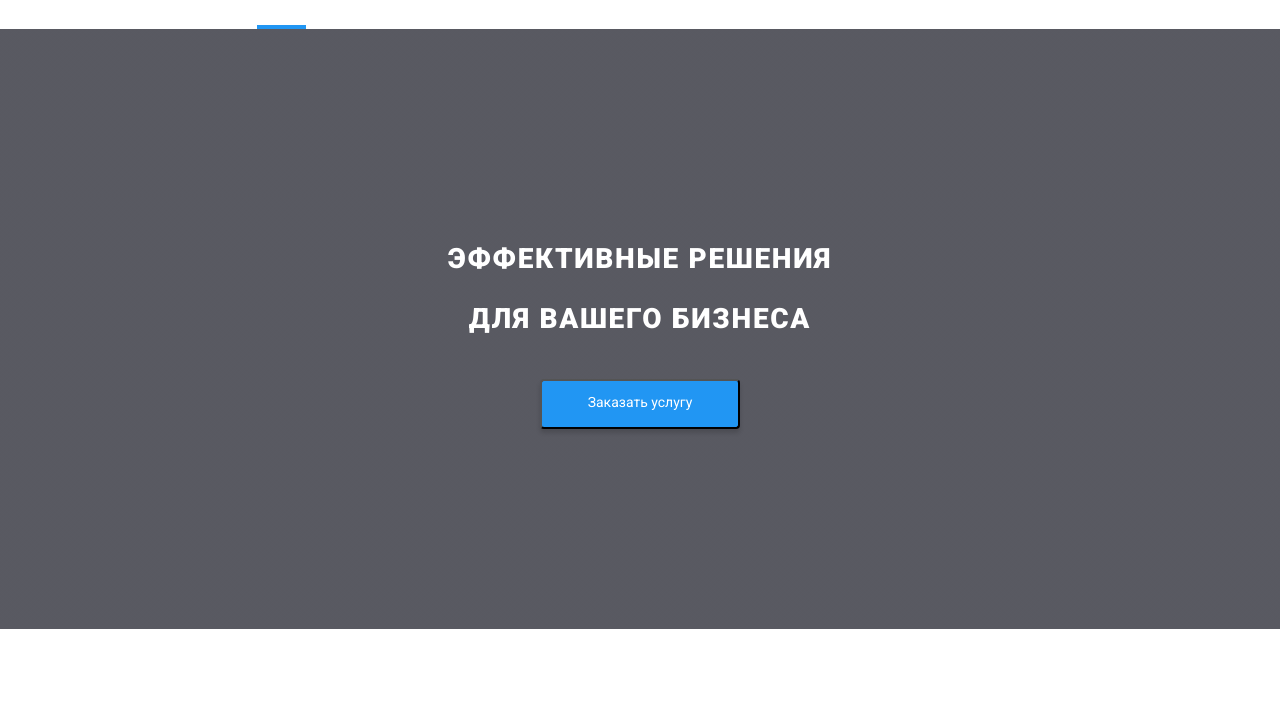
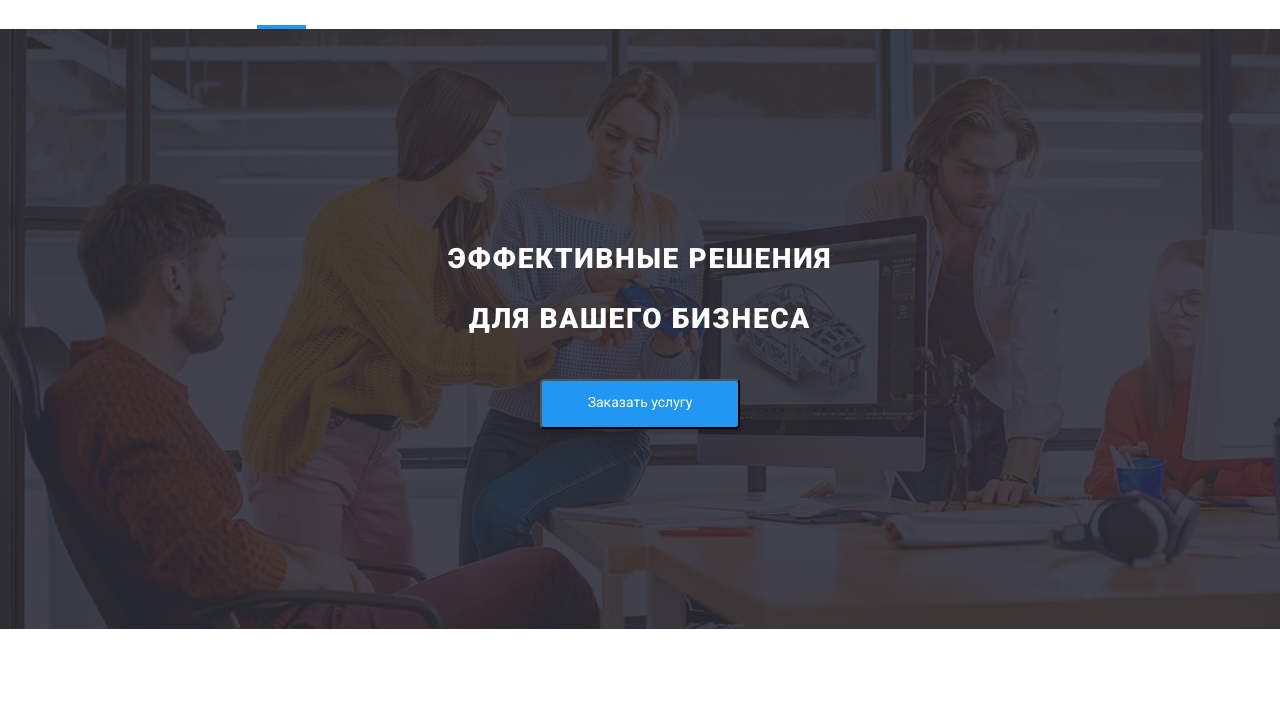
Before and after one commit to AndrijZubal/-studio-goit-markup-hw-07, a plain HTML site: page index.html in a window 1280 px wide. Shown: the part 59-779 px from the top of the page. Drawn offline with Linux system fonts and the light colour scheme; files that its build step writes are made by us from their sources.

Commit message:
hero image

```diff
--- a/sass/layout/_hero.scss
+++ b/sass/layout/_hero.scss
@@ -9,7 +9,7 @@
       rgba(47, 48, 58, 0.8),
       rgba(47, 48, 58, 0.8)
     ),
-    url(../image/hero.jpg);
+    url(../../image/hero.jpg);
   background-repeat: no-repeat;
   background-size: cover;
   position: relative;
```
Also changed, not shown: css/main.css, dist/css/main.min.css, 2 other files.
